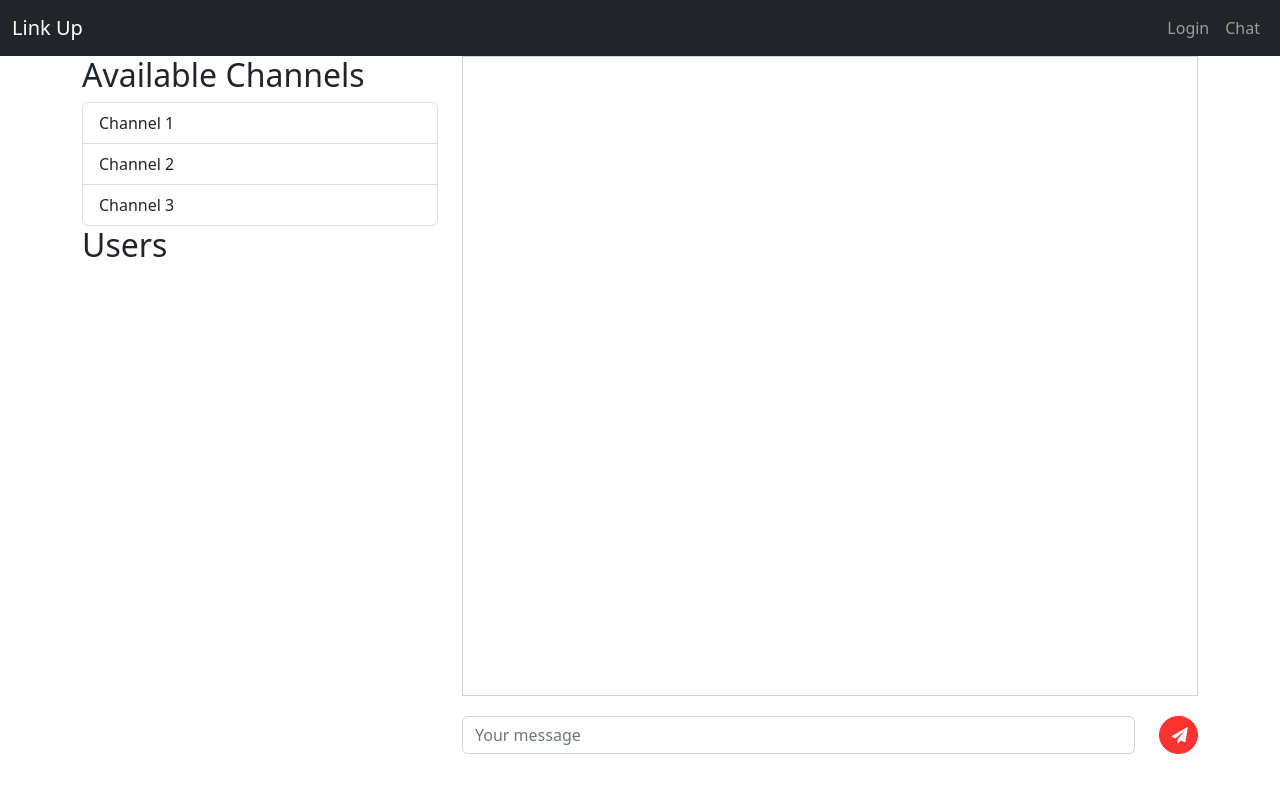
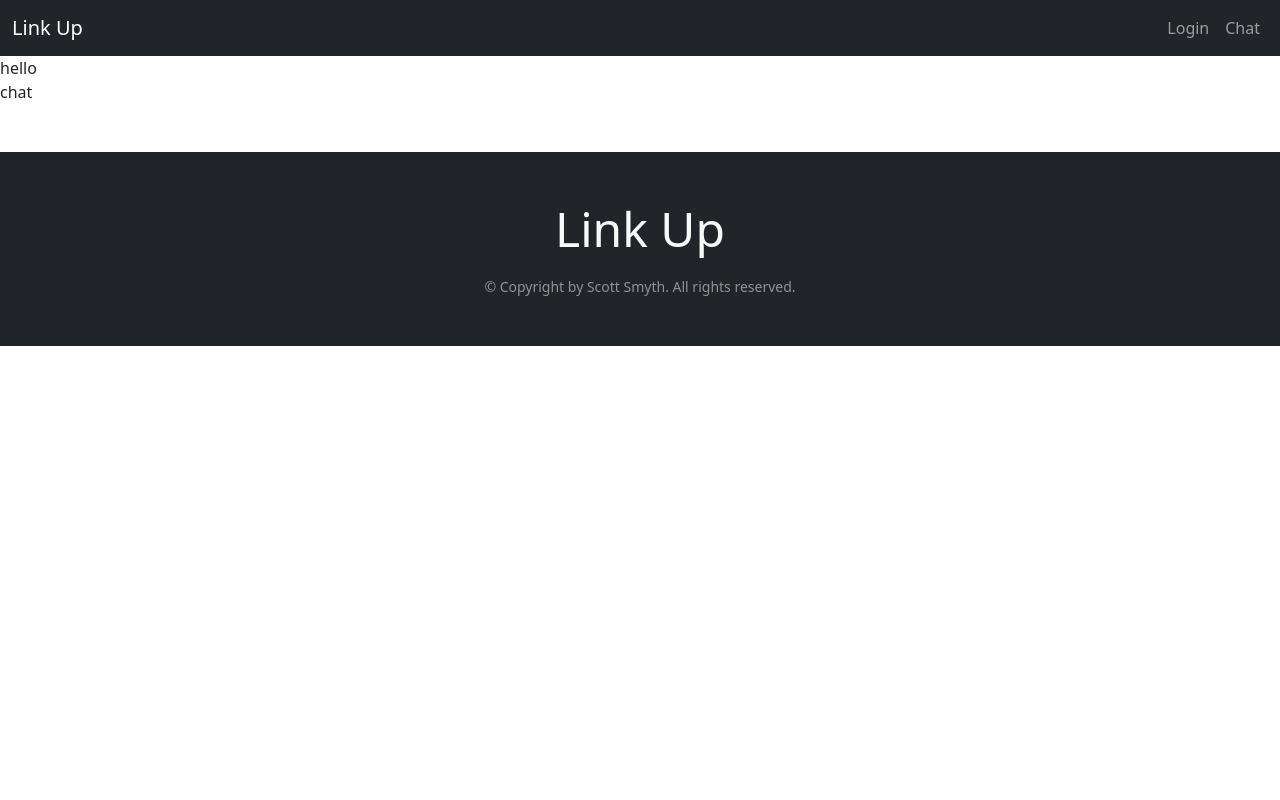
Before and after one commit to ssmythw/Linkup, a React (Create React App) app in the folder frontend/: page /chat in a window 1280 px wide. Shown: the top 800 px of the page. Built offline with nearby package versions, Linux system fonts and the light colour scheme.

Commit message:
first commit

```diff
--- a/frontend/src/components/MessageForm.js
+++ b/frontend/src/components/MessageForm.js
@@ -8,27 +8,7 @@ const MessageForm = () => {
 
   return (
     <>
-      <div className="messages-output"> </div>
-      <form onSubmit={handleSubmit}>
-        <div className="row">
-          <div className="col-md-11">
-            <input
-              type="text"
-              className="form-control"
-              placeholder="Your message"
-            />
-          </div>
-          <div className="col-md-1">
-            <button
-              style={{ width: "100%" }}
-              className="btn btn-primary"
-              type="submit"
-            >
-              <i className="fa fa-paper-plane"></i>
-            </button>
-          </div>
-        </div>
-      </form>
+      <div>chat</div>
     </>
   );
 };
--- a/frontend/src/components/Sidebar.js
+++ b/frontend/src/components/Sidebar.js
@@ -1,19 +1,8 @@
 import React from "react";
 
 const Sidebar = () => {
-  const channels = ["Channel 1", "Channel 2", "Channel 3"];
-
-  return (
-    <>
-      <h2>Available Channels</h2>
-      <ul className="list-group">
-        {channels.map((channel, i) => {
-          return <li className="list-group-item">{channel}</li>;
-        })}
-      </ul>
-      <h2>Users</h2>
-    </>
-  );
+  const channels = [];
+  return <div>hello</div>;
 };
 
 export default Sidebar;
--- a/frontend/src/pages/Chat.js
+++ b/frontend/src/pages/Chat.js
@@ -4,15 +4,9 @@ import MessageForm from "../components/MessageForm";
 
 const Chat = () => {
   return (
-    <div className="container">
-      <div className="row">
-        <div className="col-md-4">
-          <Sidebar />
-        </div>
-        <div className="col-md-8">
-          <MessageForm />
-        </div>
-      </div>
+    <div className="">
+      <Sidebar />
+      <MessageForm />
     </div>
   );
 };
```
Also changed, not shown: 1 other file (tests, documents, lock files or other folders).
